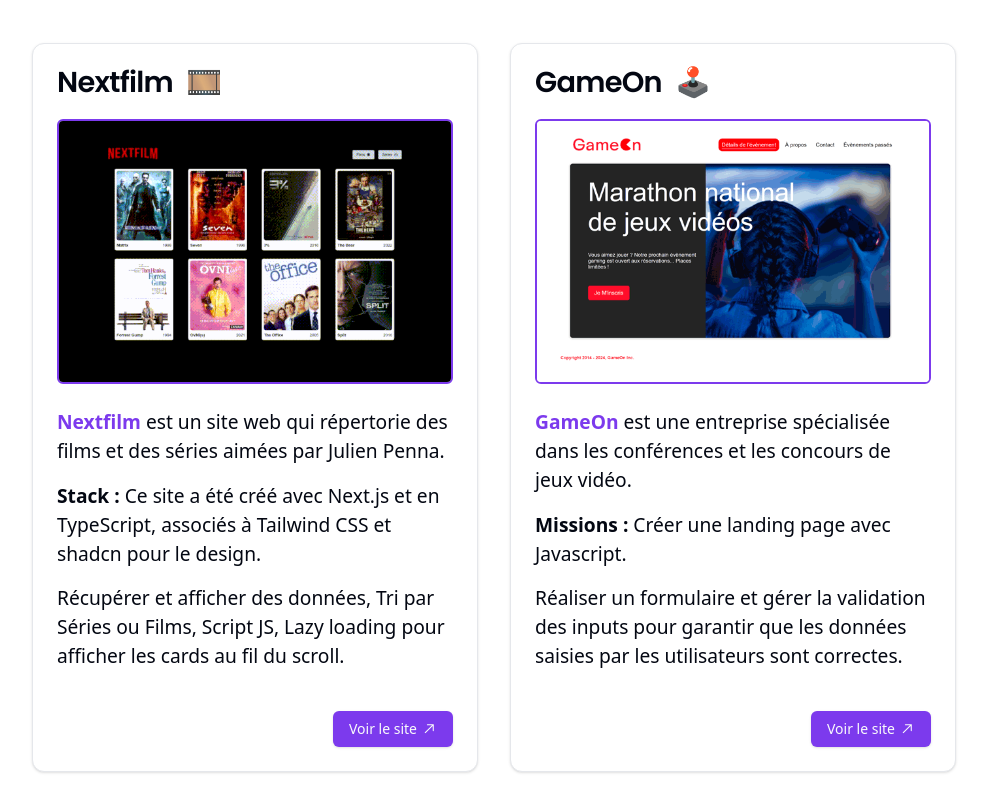
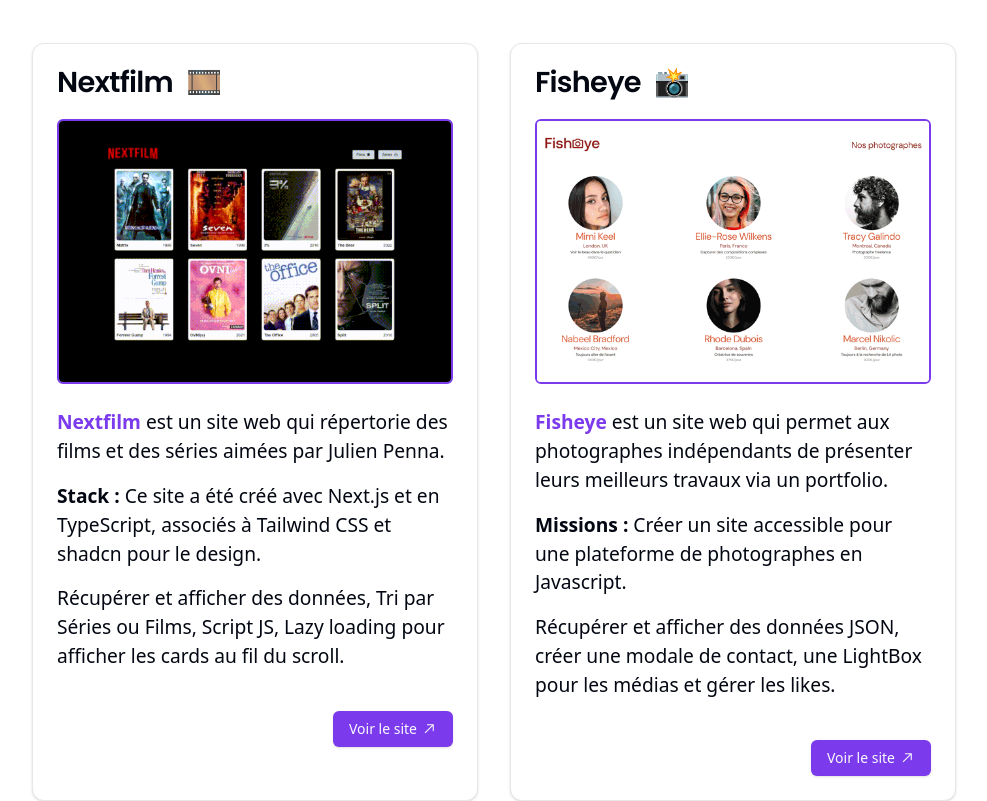
Before and after one commit to jujudev7/portfolio-juju, a Next.js app: page / in a window 1280 px wide. Shown: the part 864-1665 px from the top of the page, without its empty margins (146-1133 px from the left). Built offline with nearby package versions, Linux system fonts and the light colour scheme.

Commit message:
Fisheye put back (bad delete)

```diff
--- a/app/_components/Projects.tsx
+++ b/app/_components/Projects.tsx
@@ -105,6 +105,48 @@
             </CardContent>
             <CardFooter className="flex justify-end">
               <Link href="https://nextifilm.julienpenna.com" target="_blank">
+                <Button className="ml-auto group hover:bg-gray-900 see-more">
+                  Voir le site{" "}
+                  <ArrowTopRightIcon className="pl-1 h-5 w-5 group-hover:translate-x-2 transition duration-150 ease-in-out" />
+                </Button>
+              </Link>
+            </CardFooter>
+          </Card>
+
+          <Card className="card hover-project hover:scale-105 hover:bg-violet-100">
+            <CardHeader>
+              <CardTitle className="mb-4">Fisheye 📸</CardTitle>
+              <div className="overflow-hidden rounded-md border-2 border-primary">
+                <Link href="https://fisheye.julienpenna.com" target="_blank">
+                  <Image
+                    alt="Fisheye, le site internet"
+                    loading="lazy"
+                    width="600"
+                    height="400"
+                    decoding="async"
+                    className="h-auto transition-all scale-101 rounded-none hover:scale-110"
+                    src="/fisheye.gif"
+                  />
+                </Link>
+              </div>
+            </CardHeader>
+            <CardContent>
+              <p>
+                <span className="text-primary font-bold">Fisheye</span> est un
+                site web qui permet aux photographes indépendants de présenter
+                leurs meilleurs travaux via un portfolio.
+              </p>
+              <p>
+                <strong className="strong">Missions :</strong> Créer un site
+                accessible pour une plateforme de photographes en Javascript.
+              </p>
+              <p>
+                Récupérer et afficher des données JSON, créer une modale de
+                contact, une LightBox pour les médias et gérer les likes.
+              </p>
+            </CardContent>
+            <CardFooter className="flex justify-end">
+              <Link href="https://fisheye.julienpenna.com" target="_blank">
                 <Button className="ml-auto group hover:bg-gray-900 see-more">
                   Voir le site{" "}
                   <ArrowTopRightIcon className="pl-1 h-5 w-5 group-hover:translate-x-2 transition duration-150 ease-in-out" />
```
